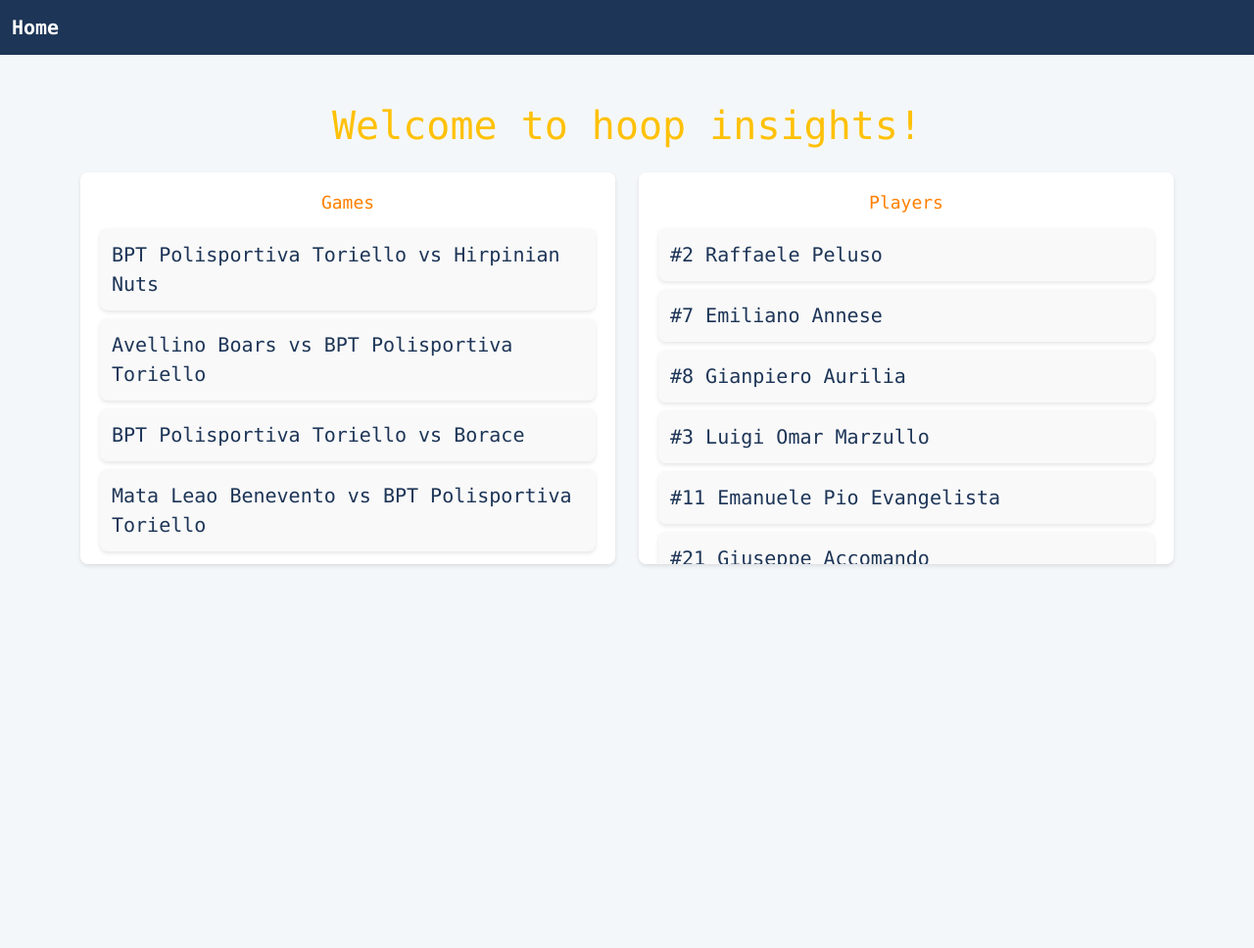
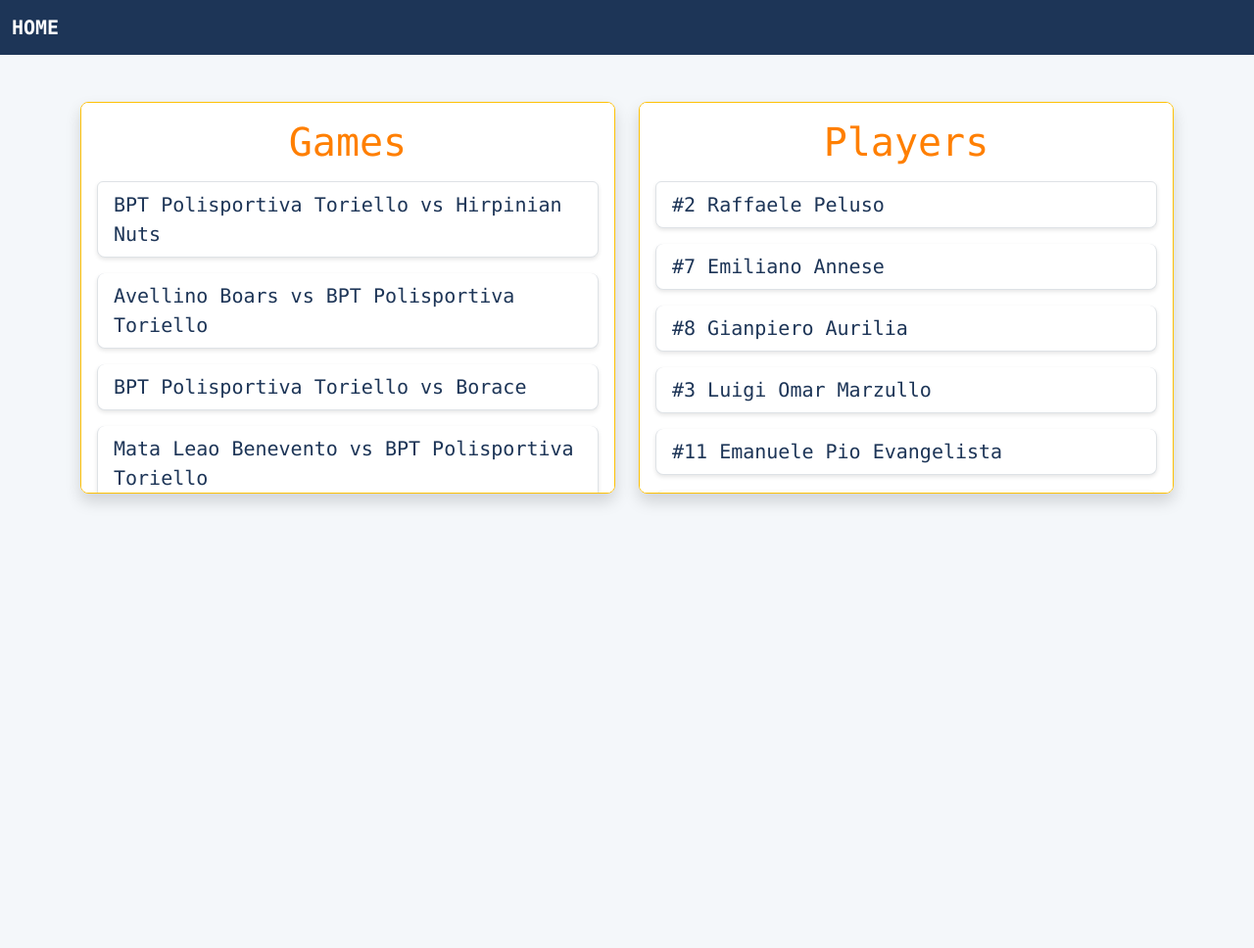
Before and after one commit to raffaelepeluso/hoop-insights, a Flask app: page / in a window 1280 px wide. Shown: the top 968 px of the page at 98% size. Run offline with Flask 3, Linux system fonts and the light colour scheme; data comes from the database, SQL or seed files in the repository.

Commit message:
updated data visualization

```diff
--- a/templates/base.html
+++ b/templates/base.html
@@ -24,7 +24,7 @@
       style="background-color: #1d3557"
     >
       <div class="container-fluid">
-        <a class="navbar-brand" href="{{ url_for('home') }}">Home</a>
+        <a class="navbar-brand" href="{{ url_for('home') }}">HOME</a>
       </div>
     </nav>
 
--- a/templates/home.html
+++ b/templates/home.html
@@ -1,14 +1,13 @@
 {% extends "base.html" %} {% block content %}
 <div class="container mt-5">
-  <h1 class="text-center text-warning mb-4">Welcome to hoop insights!</h1>
-
   <div class="row">
+    <!-- Box Games -->
     <div class="col-md-6">
-      <div class="box">
-        <h2 class="text-center" style="color: #ff7f00">Games</h2>
-        <ul>
+      <div class="box border border-warning shadow p-3">
+        <h1 class="text-center mb-2" style="color: #ff7f00">Games</h1>
+        <ul class="list-group">
           {% for game in games %}
-          <li>
+          <li class="list-group-item">
             <a href="{{ url_for('get_game', id=game['id']) }}"
               >{{ game['home_team'] }} vs {{ game['away_team'] }}</a
             >
@@ -18,12 +17,13 @@
       </div>
     </div>
 
+    <!-- Box Players -->
     <div class="col-md-6">
-      <div class="box">
-        <h2 class="text-center" style="color: #ff7f00">Players</h2>
-        <ul>
+      <div class="box border border-warning shadow p-3">
+        <h1 class="text-center mb-2" style="color: #ff7f00">Players</h1>
+        <ul class="list-group">
           {% for player in players %}
-          <li>
+          <li class="list-group-item">
             <a href="{{ url_for('get_player', id=player['id']) }}"
               >#{{ player['jersey'] }} {{ player['name'] }}</a
             >
```
Also changed, not shown: templates/player.html (+7 -7 lines).
